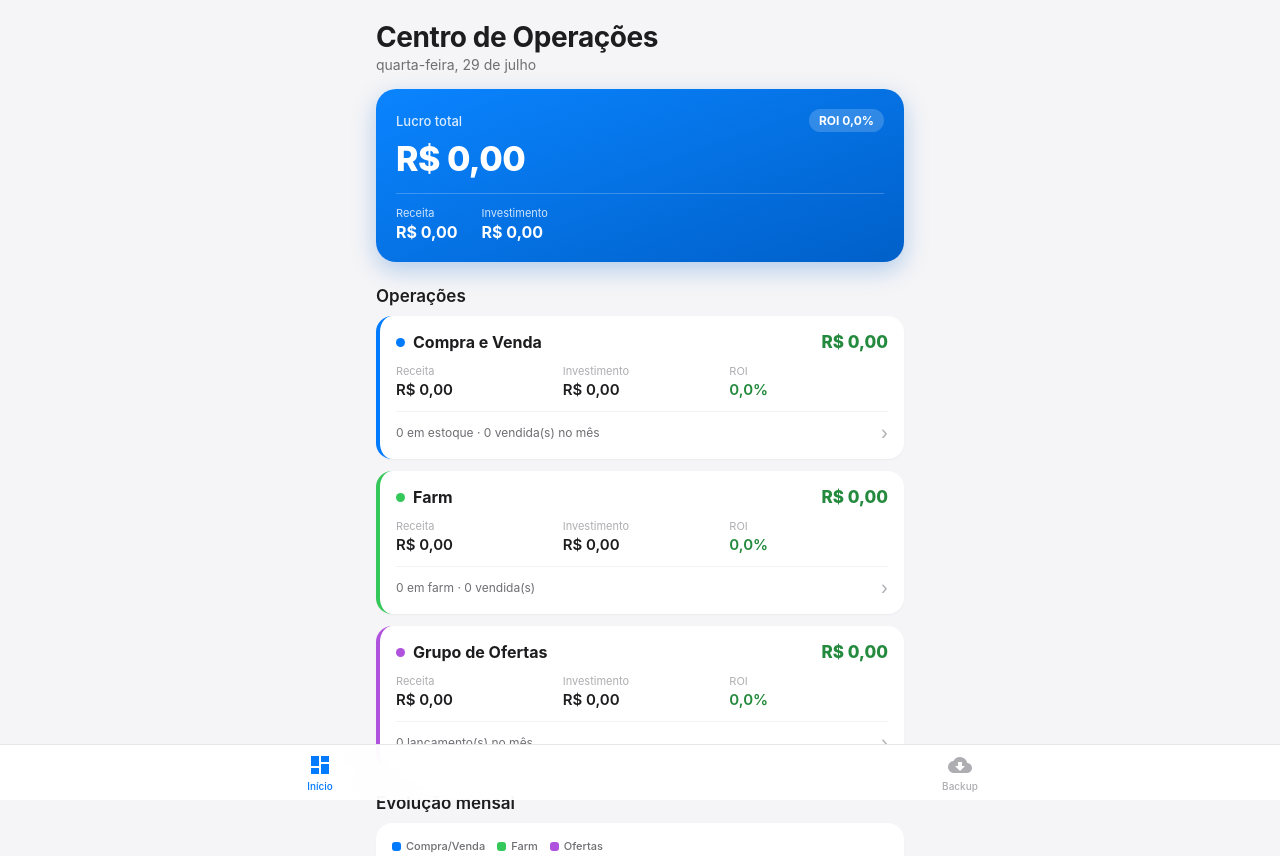
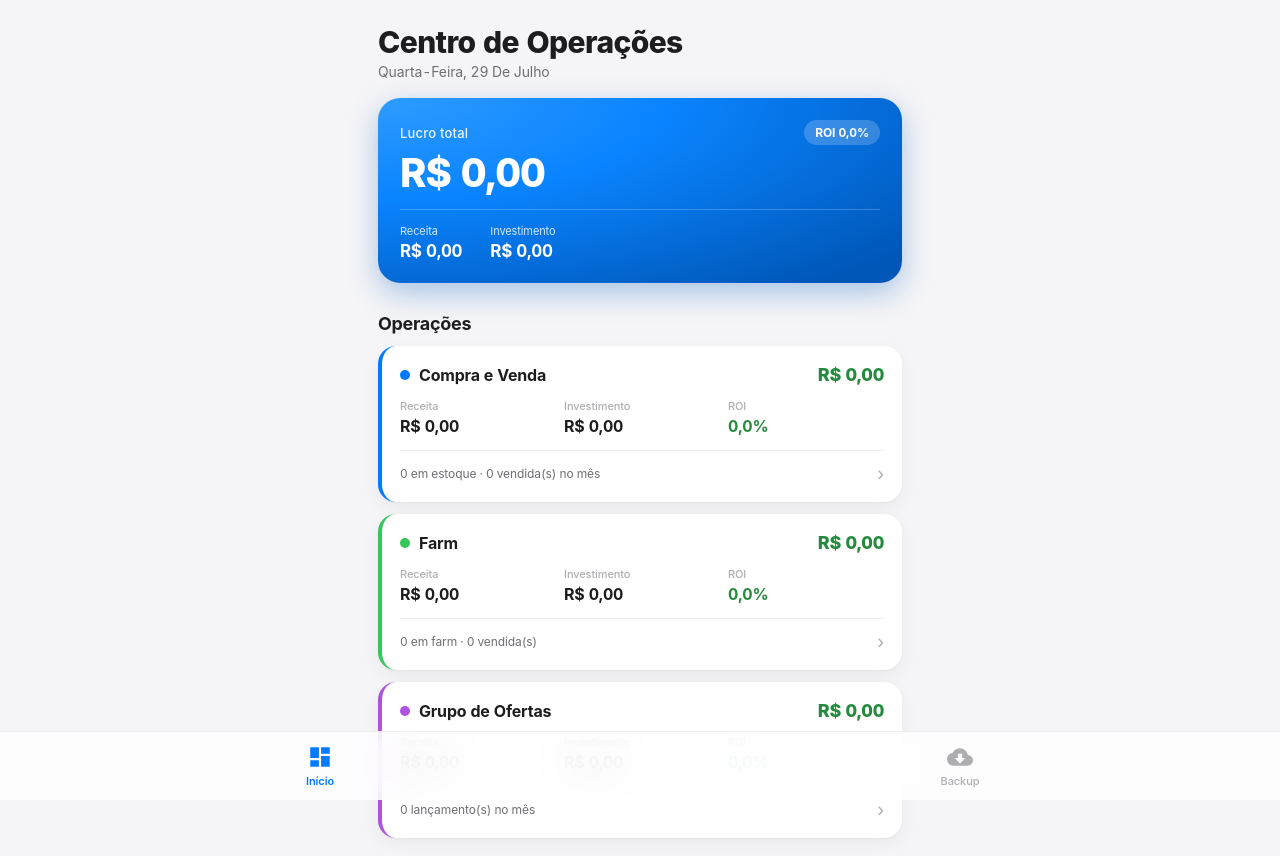
Before and after one commit to gabriellimacarvalho68-web/gestao-op, a plain HTML site: page index.html in a window 1280 px wide. Shown: the top 856 px of the page. Drawn offline with Linux system fonts and the light colour scheme.

Commit message:
V2 Fase 4: refino visual premium (painel executivo)
- Tipografia: títulos maiores/mais firmes, números tabulares alinhados
  em todo o app (casas de R$ batidas)
- Cards maiores, mais respiro entre seções, sombras mais suaves e profundas
- Hero (card geral) com gradiente radial, ROI em pílula, lucro em destaque
- Cards de operação e itens de lista com leve feedback de toque
- Barra de abas com blur mais premium
- Botões primários/sucesso com profundidade. SW cache v8 -> v9

Co-Authored-By: Claude Opus 4.8 <noreply@anthropic.com>

```diff
--- a/styles.css
+++ b/styles.css
@@ -14,7 +14,11 @@
   --ink-2: #6E6E73;
   --ink-3: #AEAEB2;
   --line: #E5E5EA;
-  --radius: 16px;
+  --hairline: #EEEEF0;
+  --radius: 18px;
+  --radius-lg: 22px;
+  --shadow-card: 0 1px 2px rgba(0,0,0,0.04), 0 6px 18px rgba(17,24,39,0.05);
+  --shadow-press: 0 1px 2px rgba(0,0,0,0.04);
   --safe-top: env(safe-area-inset-top, 0px);
   --safe-bottom: env(safe-area-inset-bottom, 0px);
 }
@@ -31,21 +35,23 @@ body {
   -webkit-tap-highlight-color: transparent;
   overscroll-behavior-y: none;
   overflow-x: hidden; /* nunca rolar na horizontal (ex.: username muito longo) */
+  font-variant-numeric: tabular-nums; /* casas de R$ alinhadas em todo o app */
+  letter-spacing: -0.1px;
 }
 
 .view {
   max-width: 560px;
   margin: 0 auto;
-  padding: calc(var(--safe-top) + 20px) 16px calc(var(--safe-bottom) + 96px);
+  padding: calc(var(--safe-top) + 24px) 18px calc(var(--safe-bottom) + 104px);
   min-height: 100dvh;
 }
 
 /* ---------- Tipografia ---------- */
-h1 { font-size: 28px; font-weight: 700; letter-spacing: -0.4px; overflow-wrap: anywhere; }
-h2 { font-size: 17px; font-weight: 600; color: var(--ink); margin: 24px 0 10px; }
-.subtitle { font-size: 14px; color: var(--ink-2); margin-top: 2px; }
+h1 { font-size: 30px; font-weight: 800; letter-spacing: -0.6px; overflow-wrap: anywhere; }
+h2 { font-size: 18px; font-weight: 700; letter-spacing: -0.3px; color: var(--ink); margin: 30px 0 12px; }
+.subtitle { font-size: 14px; color: var(--ink-2); margin-top: 3px; text-transform: capitalize; }
 
-.page-head { margin-bottom: 16px; }
+.page-head { margin-bottom: 18px; }
 .page-head-row { display: flex; align-items: center; justify-content: space-between; gap: 12px; }
 .page-head-row > div { min-width: 0; } /* deixa o título quebrar em vez de empurrar o botão */
 .page-head-row .btn-small, .page-head-row .btn-icon { flex: none; }
@@ -54,28 +60,29 @@ h2 { font-size: 17px; font-weight: 600; color: var(--ink); margin: 24px 0 10px;
 .card {
   background: var(--card);
   border-radius: var(--radius);
-  padding: 16px;
-  box-shadow: 0 1px 2px rgba(0,0,0,0.04);
+  padding: 18px;
+  box-shadow: var(--shadow-card);
 }
 
 /* ---------- Stat tiles ---------- */
 .stats-grid {
   display: grid;
   grid-template-columns: 1fr 1fr;
-  gap: 10px;
+  gap: 12px;
 }
 .stat {
   background: var(--card);
   border-radius: var(--radius);
-  padding: 14px 16px;
-  box-shadow: 0 1px 2px rgba(0,0,0,0.04);
+  padding: 16px 18px;
+  box-shadow: var(--shadow-card);
 }
-.stat .label { font-size: 12px; color: var(--ink-2); margin-bottom: 4px; }
-.stat .value { font-size: 22px; font-weight: 700; letter-spacing: -0.3px; }
+.stat .label { font-size: 12px; color: var(--ink-2); margin-bottom: 5px; font-weight: 500; }
+.stat .value { font-size: 25px; font-weight: 800; letter-spacing: -0.5px; }
 .stat .value.pos { color: var(--success-ink); }
 .stat .value.neg { color: var(--danger); }
 .stat.wide { grid-column: 1 / -1; }
-.stat .sub { font-size: 12px; color: var(--ink-3); margin-top: 2px; }
+.stat.wide .value { font-size: 30px; }
+.stat .sub { font-size: 12px; color: var(--ink-3); margin-top: 3px; }
 
 /* ---------- Barra de pesquisa ---------- */
 .search {
@@ -126,18 +133,19 @@ h2 { font-size: 17px; font-weight: 600; color: var(--ink); margin: 24px 0 10px;
 }
 
 /* ---------- Lista de contas ---------- */
-.conta-list { display: flex; flex-direction: column; gap: 10px; }
+.conta-list { display: flex; flex-direction: column; gap: 12px; }
 .conta-item {
   display: flex; align-items: center; gap: 12px;
   background: var(--card);
   border-radius: var(--radius);
-  padding: 14px 16px;
-  box-shadow: 0 1px 2px rgba(0,0,0,0.04);
+  padding: 15px 16px;
+  box-shadow: var(--shadow-card);
   cursor: pointer;
   text-decoration: none;
   color: inherit;
+  transition: transform 0.12s ease;
 }
-.conta-item:active { background: #FAFAFA; }
+.conta-item:active { transform: scale(0.985); }
 .conta-item .avatar {
   width: 42px; height: 42px; border-radius: 50%;
   background: #EAF3FF; color: var(--primary);
@@ -219,9 +227,9 @@ h2 { font-size: 17px; font-weight: 600; color: var(--ink); margin: 24px 0 10px;
   border: none; cursor: pointer;
   text-align: center; text-decoration: none;
 }
-.btn-primary { background: var(--primary); color: #fff; }
+.btn-primary { background: var(--primary); color: #fff; box-shadow: 0 4px 14px rgba(0,122,255,0.28); }
 .btn-primary:active { background: #0060C9; }
-.btn-success { background: var(--success); color: #fff; }
+.btn-success { background: var(--success); color: #fff; box-shadow: 0 4px 14px rgba(52,199,89,0.26); }
 .btn-secondary { background: #E9E9EB; color: var(--ink); }
 .btn-danger-ghost { background: none; color: var(--danger); font-weight: 500; padding: 12px; }
 .btn + .btn { margin-top: 10px; }
@@ -317,21 +325,22 @@ h2 { font-size: 17px; font-weight: 600; color: var(--ink); margin: 24px 0 10px;
 .tabbar {
   position: fixed; bottom: 0; left: 0; right: 0;
   display: flex; justify-content: space-around; align-items: center;
-  background: rgba(255,255,255,0.92);
-  -webkit-backdrop-filter: blur(20px);
-  backdrop-filter: blur(20px);
-  border-top: 1px solid var(--line);
+  background: rgba(255,255,255,0.8);
+  -webkit-backdrop-filter: saturate(180%) blur(24px);
+  backdrop-filter: saturate(180%) blur(24px);
+  border-top: 1px solid var(--hairline);
   padding: 8px 0 calc(var(--safe-bottom) + 8px);
   z-index: 50;
 }
 .tab {
-  display: flex; flex-direction: column; align-items: center; gap: 3px;
+  display: flex; flex-direction: column; align-items: center; gap: 4px;
   text-decoration: none; color: var(--ink-3);
-  font-size: 10px; font-weight: 500;
+  font-size: 11px; font-weight: 500;
   flex: 1 1 0; min-width: 0;
+  padding: 4px 0;
 }
-.tab svg { width: 24px; height: 24px; fill: currentColor; }
-.tab.active { color: var(--primary); }
+.tab svg { width: 26px; height: 26px; fill: currentColor; }
+.tab.active { color: var(--primary); font-weight: 600; }
 .tab-add .add-circle {
   width: 48px; height: 48px; border-radius: 50%;
   background: var(--primary); color: #fff;
@@ -401,44 +410,45 @@ h2 { font-size: 17px; font-weight: 600; color: var(--ink); margin: 24px 0 10px;
    ============================================================ */
 /* Card geral (hero) */
 .geral-card {
-  background: linear-gradient(160deg, #0A84FF, #0060C9);
+  background: radial-gradient(130% 130% at 0% 0%, #2E9BFF 0%, #0A84FF 42%, #0057B8 100%);
   color: #fff;
-  border-radius: 20px;
-  padding: 20px;
-  box-shadow: 0 8px 24px rgba(0,96,201,0.28);
-  margin-bottom: 8px;
+  border-radius: var(--radius-lg);
+  padding: 22px;
+  box-shadow: 0 10px 30px rgba(0,90,190,0.32);
+  margin-bottom: 10px;
 }
 .geral-top { display: flex; justify-content: space-between; align-items: center; }
-.geral-label { font-size: 13px; opacity: 0.85; font-weight: 500; }
-.geral-roi { font-size: 12px; font-weight: 700; background: rgba(255,255,255,0.18); padding: 4px 10px; border-radius: 100px; }
-.geral-lucro { font-size: 34px; font-weight: 800; letter-spacing: -0.5px; margin: 6px 0 14px; }
-.geral-metrics { display: flex; gap: 24px; border-top: 1px solid rgba(255,255,255,0.22); padding-top: 12px; }
-.geral-metrics > div { display: flex; flex-direction: column; gap: 2px; }
-.geral-metrics span { font-size: 11px; opacity: 0.8; }
-.geral-metrics b { font-size: 16px; font-weight: 700; }
+.geral-label { font-size: 13px; opacity: 0.9; font-weight: 500; letter-spacing: 0.2px; }
+.geral-roi { font-size: 12px; font-weight: 700; background: rgba(255,255,255,0.2); padding: 5px 11px; border-radius: 100px; backdrop-filter: blur(4px); }
+.geral-lucro { font-size: 40px; font-weight: 800; letter-spacing: -1px; margin: 8px 0 16px; line-height: 1; }
+.geral-metrics { display: flex; gap: 28px; border-top: 1px solid rgba(255,255,255,0.22); padding-top: 14px; }
+.geral-metrics > div { display: flex; flex-direction: column; gap: 3px; }
+.geral-metrics span { font-size: 11px; opacity: 0.82; }
+.geral-metrics b { font-size: 17px; font-weight: 700; letter-spacing: -0.3px; }
 
 /* Cards de operação */
 .op-list { display: flex; flex-direction: column; gap: 12px; }
 .op-card {
   display: block; text-decoration: none; color: inherit;
   background: var(--card); border-radius: var(--radius);
-  padding: 16px; box-shadow: 0 1px 2px rgba(0,0,0,0.04);
+  padding: 18px; box-shadow: var(--shadow-card);
   border-left: 4px solid var(--op-cor, var(--primary));
+  transition: transform 0.12s ease;
 }
-.op-card:active { background: #FAFAFA; }
-.op-head { display: flex; align-items: center; gap: 8px; margin-bottom: 12px; }
-.op-dot { width: 9px; height: 9px; border-radius: 50%; background: var(--op-cor, var(--primary)); flex: none; }
-.op-name { font-weight: 700; font-size: 16px; flex: 1; }
-.op-lucro { font-weight: 800; font-size: 17px; }
+.op-card:active { transform: scale(0.985); }
+.op-head { display: flex; align-items: center; gap: 9px; margin-bottom: 14px; }
+.op-dot { width: 10px; height: 10px; border-radius: 50%; background: var(--op-cor, var(--primary)); flex: none; }
+.op-name { font-weight: 700; font-size: 16px; flex: 1; letter-spacing: -0.2px; }
+.op-lucro { font-weight: 800; font-size: 18px; letter-spacing: -0.3px; }
 .op-lucro.pos { color: var(--success-ink); }
 .op-lucro.neg { color: var(--danger); }
 .op-metrics { display: flex; justify-content: space-between; gap: 8px; }
-.op-metrics > div { display: flex; flex-direction: column; gap: 2px; flex: 1; }
-.op-metrics .m-label { font-size: 11px; color: var(--ink-3); }
-.op-metrics .m-val { font-size: 15px; font-weight: 600; }
+.op-metrics > div { display: flex; flex-direction: column; gap: 3px; flex: 1; }
+.op-metrics .m-label { font-size: 11px; color: var(--ink-3); font-weight: 500; }
+.op-metrics .m-val { font-size: 16px; font-weight: 700; letter-spacing: -0.2px; }
 .op-metrics .m-val.pos { color: var(--success-ink); }
 .op-metrics .m-val.neg { color: var(--danger); }
-.op-extra { display: flex; align-items: center; justify-content: space-between; margin-top: 12px; padding-top: 10px; border-top: 1px solid #F2F2F4; font-size: 12px; color: var(--ink-2); }
+.op-extra { display: flex; align-items: center; justify-content: space-between; margin-top: 14px; padding-top: 12px; border-top: 1px solid var(--hairline); font-size: 12px; color: var(--ink-2); }
 .op-chevron { color: var(--ink-3); font-size: 18px; }
 
 /* Legenda e tooltip do gráfico agrupado */
--- a/sw.js
+++ b/sw.js
@@ -1,7 +1,7 @@
 /* Service worker — cache do app shell para funcionar offline.
    Estratégia: rede primeiro (ignorando o cache HTTP, para atualizações
    chegarem na hora); se estiver offline, usa a cópia guardada. */
-const CACHE = 'gestao-op-v8';
+const CACHE = 'gestao-op-v9';
 const ASSETS = [
   './',
   './index.html',
```
